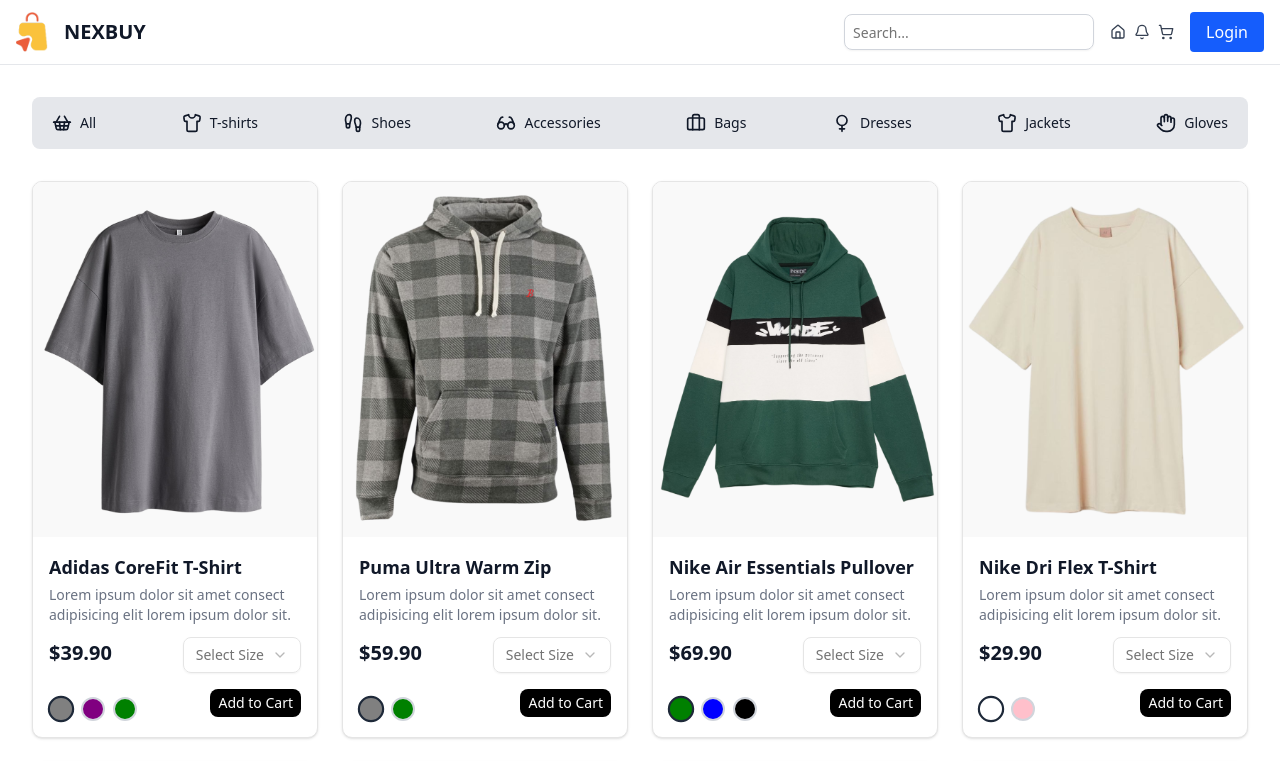
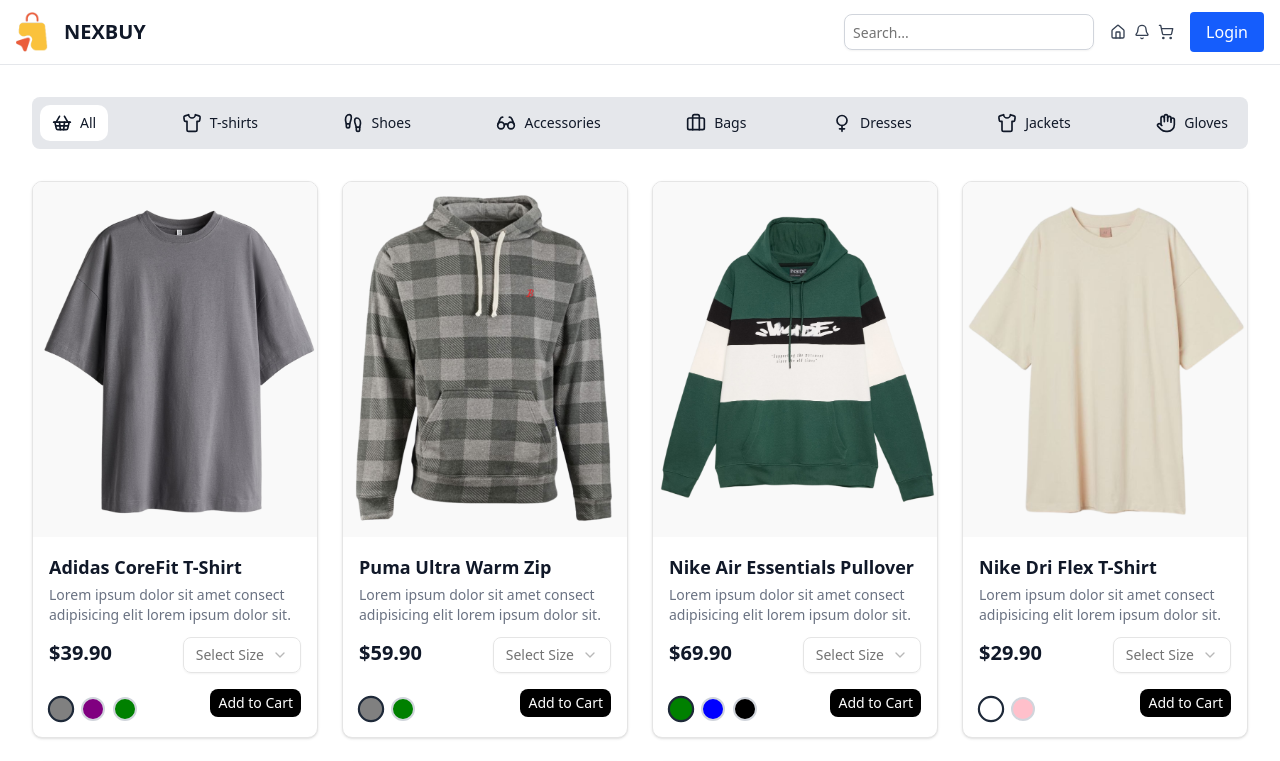
Before and after one commit to daniyal-subhani/NEXBUY, a Next.js app in the folder client/: page /products in a window 1280 px wide. Shown: the top 761 px of the page. Built offline with nearby package versions, Linux system fonts and the light colour scheme.

Commit message:
Create new bugs, work or dynamic routing

```diff
--- a/client/src/components/ProductCategories.tsx
+++ b/client/src/components/ProductCategories.tsx
@@ -1,3 +1,4 @@
+"use client"
 import {
   Briefcase,
   Footprints,
@@ -7,8 +8,12 @@
   ShoppingBasket,
   Venus
 } from "lucide-react"
+import { useRouter } from "next/navigation";
 
 const ProductCategories = () => {
+  const router = useRouter();
+
+  const selectedCategory = "all";
   const categories = [
     { name: "All", icon: <ShoppingBasket className="w-5 h-5" />, slug: "all" },
     { name: "T-shirts", icon: <Shirt className="w-5 h-5" />, slug: "t-shirts" },
@@ -20,14 +25,19 @@
     { name: "Gloves", icon: <Hand className="w-5 h-5" />, slug: "gloves" },
   ];
 
+  const handleSelectedCategory = (categorySlug: string | null) => {
+    router.push(`/products/${categorySlug}`);
+  }
+
   return (
     <div>
 
       <div className="flex space-x-6 overflow-x-auto scrollbar-hide justify-between bg-gray-200 rounded-md p-2">
         {categories.map((category) => (
           <button
+            onClick={() => handleSelectedCategory(category.slug)}
             key={category.slug}
-            className="flex items-center space-x-2 px-3 py-2 rounded-lg hover:bg-white  transition cursor-pointer shrink-0"
+            className={`flex items-center space-x-2 px-3 py-2 rounded-lg hover:bg-white  transition cursor-pointer shrink-0 ${category.slug === selectedCategory ? "bg-white" : ""}`}
           >
             {category.icon}
             <span className="text-sm font-medium whitespace-nowrap">
```
